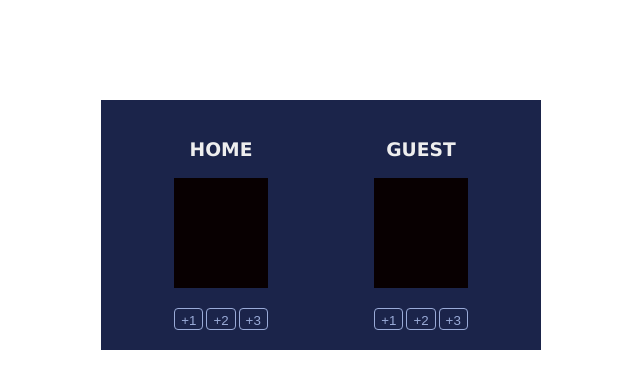
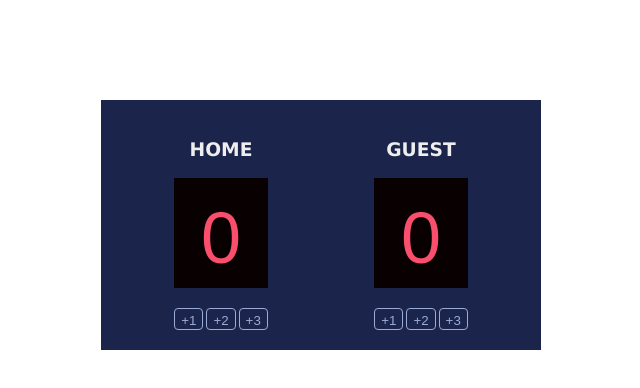
Before and after one commit to jtor014/basketball-scoreboard, a plain HTML site: page index.html in a window 1280 px wide. Shown: the whole page, without its empty margins (319-959 px from the left). Drawn offline with Linux system fonts and the light colour scheme; a web font is replaced by a local one.

Commit message:
added zero to score

```diff
--- a/index.html
+++ b/index.html
@@ -8,7 +8,7 @@
         <div class="container">
             <div>
                 <h3 class="team">HOME</h3>
-                <div class="scoreboard" id="home-score"></div>
+                <div class="scoreboard" id="home-score">0</div>
                 <div class="increment-cont">
                     <button class="increment" onclick="add1home()">+1</button>
                     <button class="increment" onclick="add2home()">+2</button>
@@ -17,7 +17,7 @@
             </div>
             <div>
                 <h3 class="team">GUEST</h3>
-                <div class="scoreboard" id="guest-score"></div>
+                <div class="scoreboard" id="guest-score">0</div>
                 <div class="increment-cont">
                     <button class="increment" onclick="add1guest()">+1</button>
                     <button class="increment" onclick="add2guest()">+2</button>
@@ -25,6 +25,5 @@
                 </div>
             </div>
         </div>
-
     </body>
 </html>
```
